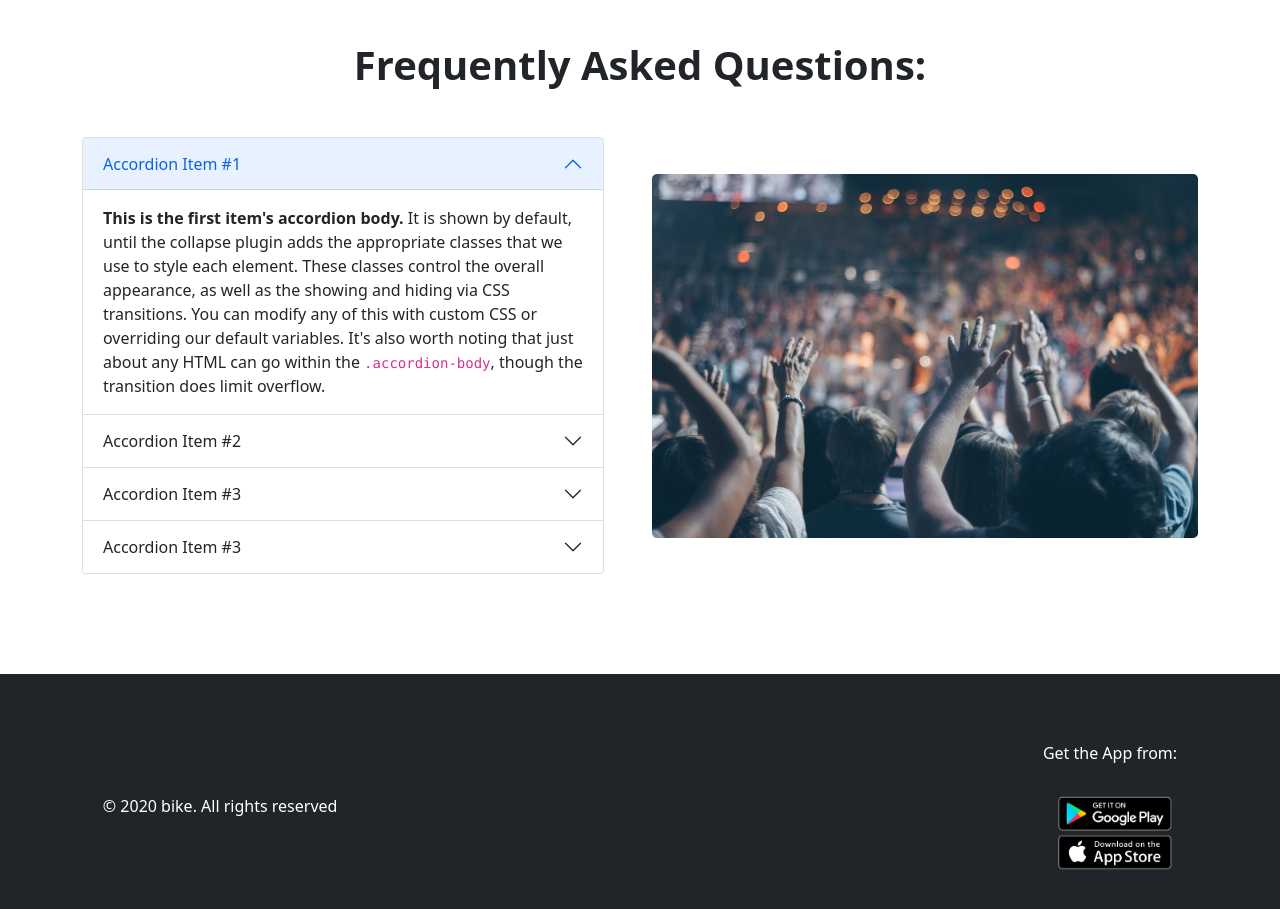
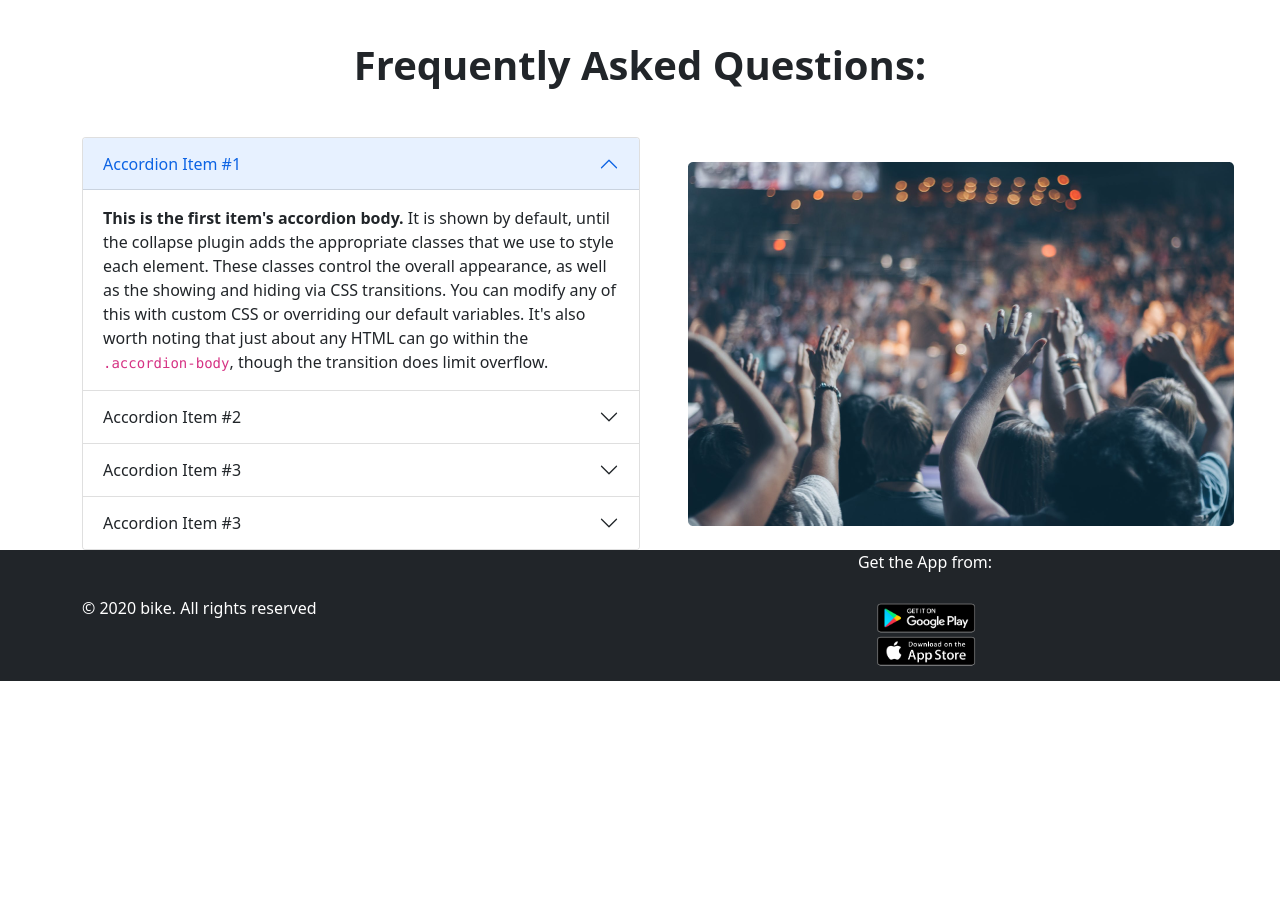
Before and after one commit to pollobkhan/convention-center, a plain HTML site: page index.html in a window 1280 px wide. Shown: the part 1720-2629 px from the top of the page. After the commit the page ends 2401 px from the top, so only its background shows below. Drawn offline with nearby package versions, Linux system fonts and the light colour scheme.

Commit message:
final-commit

```diff
--- a/index.html
+++ b/index.html
@@ -118,7 +118,8 @@
 
 
         <!-- wedding -->
-        <div class="container d-flex my-5 gap-5 align-items-center">
+        <div
+            class="container d-flex flex-column flex-lg-row flex-xl-row flex-sm-column flex-md-column my-5 gap-5 align-items-center">
             <div>
                 <img src="images/wedding.png" alt="">
             </div>
@@ -141,7 +142,7 @@
             <h1 class="my-5 fw-bold text-center">Our package</h1>
 
 
-            <div class="row row-cols-1 row-cols-md-4 g-4 mt-5">
+            <div class="row row-cols-1 row-cols-md-2 row-cols-lg-4 g-4 mt-5">
                 <div class="col">
                     <div class="card h-100 border-0">
                         <div class="card-body">
@@ -257,7 +258,8 @@
         <!-- accordian -->
         <section class="container" id="accordion">
             <h1 class="fw-bold text-center">Frequently Asked Questions:</h1>
-            <div class="d-flex align-items-center mt-5 gap-5">
+            <div
+                class="d-flex align-items-center flex-column flex-lg-row flex-xl-row flex-sm-column flex-md-column mt-5 gap-5">
                 <div class="acc">
                     <div class="accordion" id="accordionPanelsStayOpenExample">
                         <div class="accordion-item">
@@ -343,7 +345,7 @@
                     </div>
                 </div>
                 <div class="accimg">
-                    <img src="images/people.png" alt="">
+                    <img class="img-fluid" src="images/people.png" alt="">
                 </div>
             </div>
         </section>
@@ -352,13 +354,18 @@
 
 
 
-    <footer class="bg-dark d-flex justify-content-around align-items-center foooter">
-        <div>
-            <p class="text-white">© 2020 bike. All rights reserved</p>
-        </div>
-        <div class="duipa">
-            <p class="text-white">Get the App from:</p>
-            <img src="icons/footer.png" alt="">
+    <footer class="bg-dark w-100 d-flex justify-content-center">
+        <div class="container">
+            <div class="row d-flex f-row">
+                <div class="col-md-6 d-flex align-items-center">
+                    <p class="text-white">© 2020 bike. All rights reserved</p>
+                </div>
+                <div class="col-md-6 align-items-center justify-content-center duipa">
+                    <p class="text-white">Get the App from:</p>
+                    <img src="icons/footer.png" alt="">
+                </div>
+            </div>
+
         </div>
     </footer>
 
--- a/style.css
+++ b/style.css
@@ -1,21 +1,31 @@
 #accordion{
     margin-top: 100px;
+    flex-wrap: wrap;
 }
 .acc{
-width: 50%;
+/* width: 50%; */
+flex:0 0 50%;
 }
 .accimg{
-width: 50%;
+/* width: 50%; */
+flex:0 0 50%;
 }
-.foooter{
-    height: 280px;
+/* .foooter{
+    width: 100%;
+    height: 150px;
     margin-top: 100px;
-}
+    flex-wrap: wrap;
+} */
 .duipa{
     display: flex;
     flex-direction: column;
-    align-items: flex-end;
+    /* align-items: flex-end; */
 }
 .duipa img{
     width: 20%;
 }
+@media (max-width:768px) {
+.f-row{
+    flex-direction: column-reverse;
+}
+}
```
